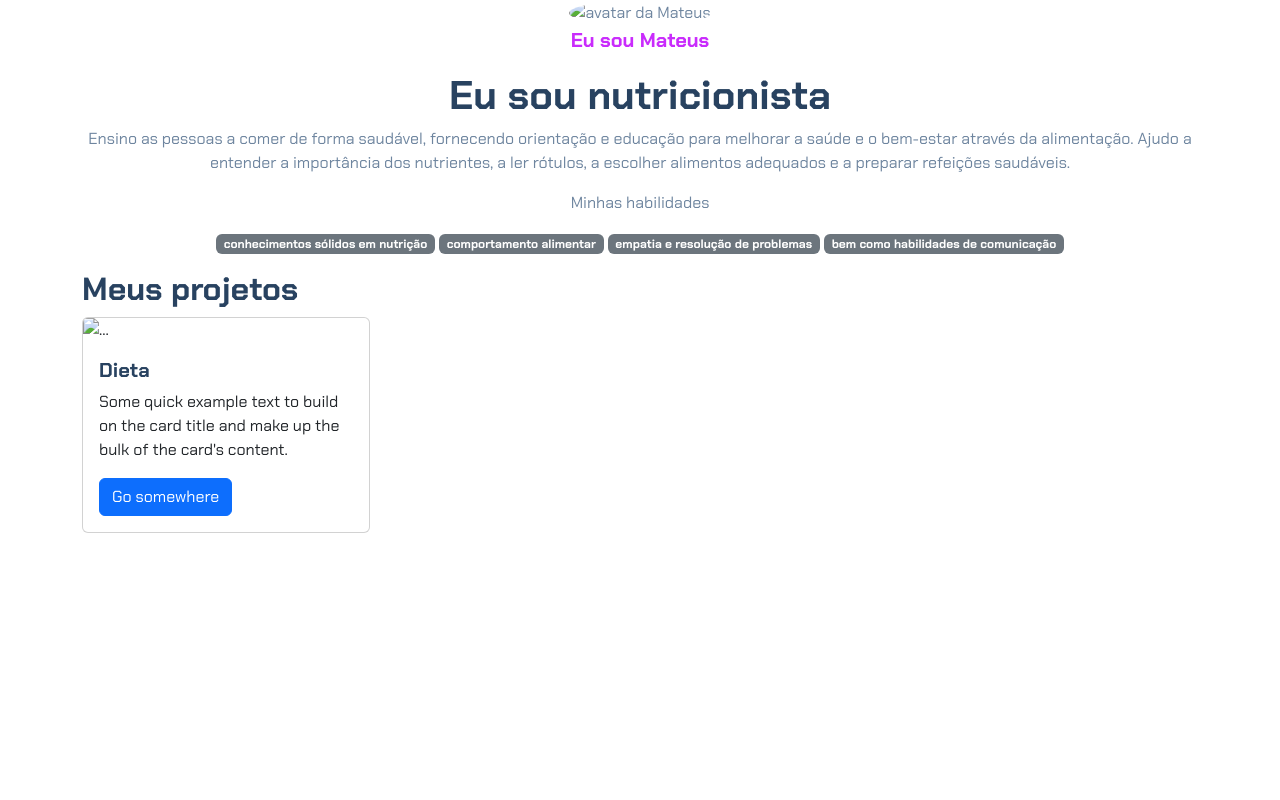
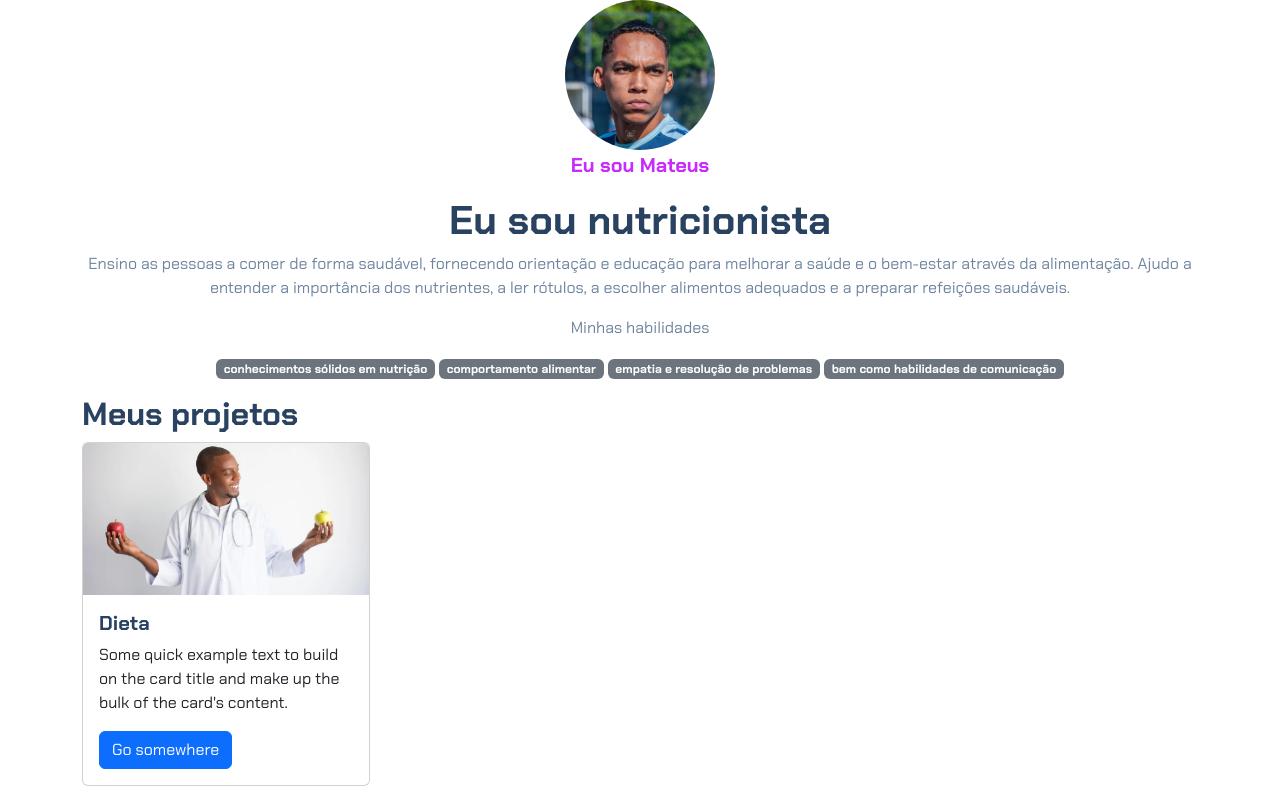
Before and after one commit to Neymarjr2015/portifolio-matheus, a plain HTML site: page index.html in a window 1280 px wide. Drawn offline with nearby package versions, Linux system fonts and the light colour scheme.

Commit message:
ougedhukejlfkerf]

```diff
--- a/index.html
+++ b/index.html
@@ -13,7 +13,7 @@
 
 <body>
     <header class="container text-center">
-        <img src="img/WhatsApp Image 2025-05-28 at 07.52.16.jpeg" alt="avatar da Mateus" class="rounded-circle" width="150" height="150" srcset="">
+        <img src="WhatsApp Image 2025-05-28 at 07.52.16.jpeg" alt="avatar da Mateus" class="rounded-circle" width="150" height="150" srcset="">
         <p class="lead">Eu sou Mateus</p>
         <h1>Eu sou nutricionista</h1>
         <p> Ensino as pessoas a comer de forma saudável, fornecendo orientação e educação para melhorar a saúde
@@ -32,7 +32,7 @@
         <div class="row">
             <div class="col-md-4">
                 <div class="card" style="width: 18rem;">
-                    <img src="img/blog075-1920w.webp" class="card-img-top" alt="...">
+                    <img src="blog075-1920w.webp" class="card-img-top" alt="...">
                     <div class="card-body">
                       <h5 class="Dieta">Dieta</h5>
                       <p class="card-text">Some quick example text to build on the card title and make up the bulk of the card's content.</p>
```
